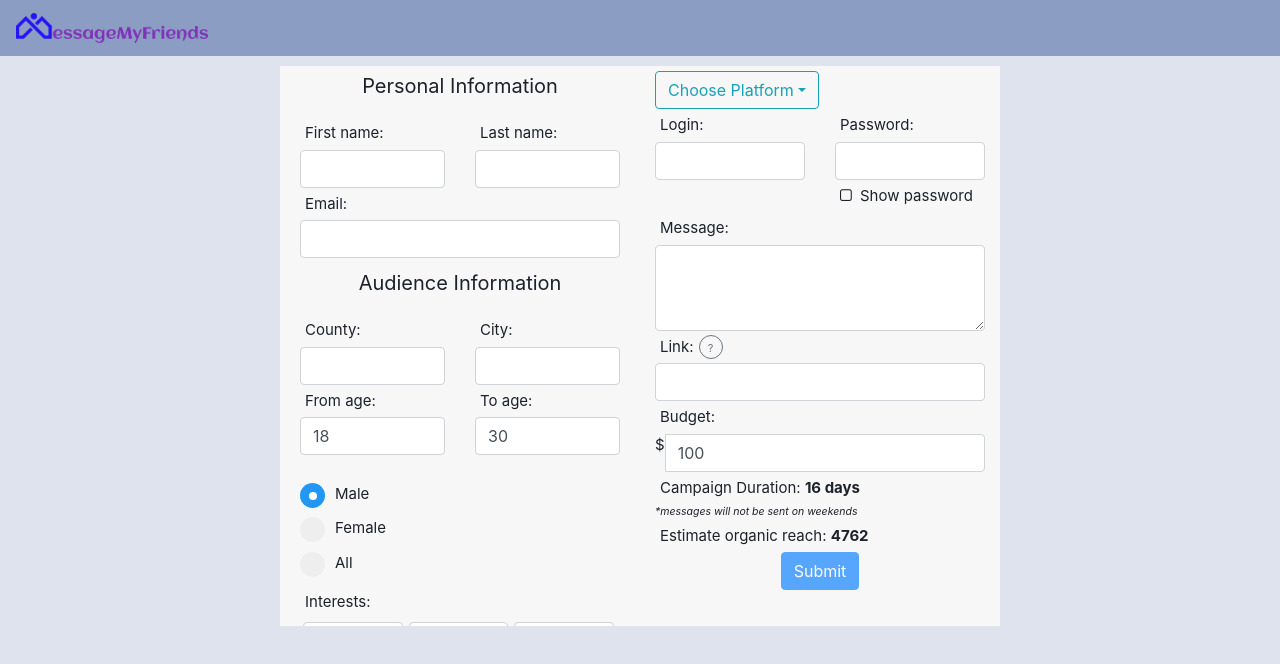
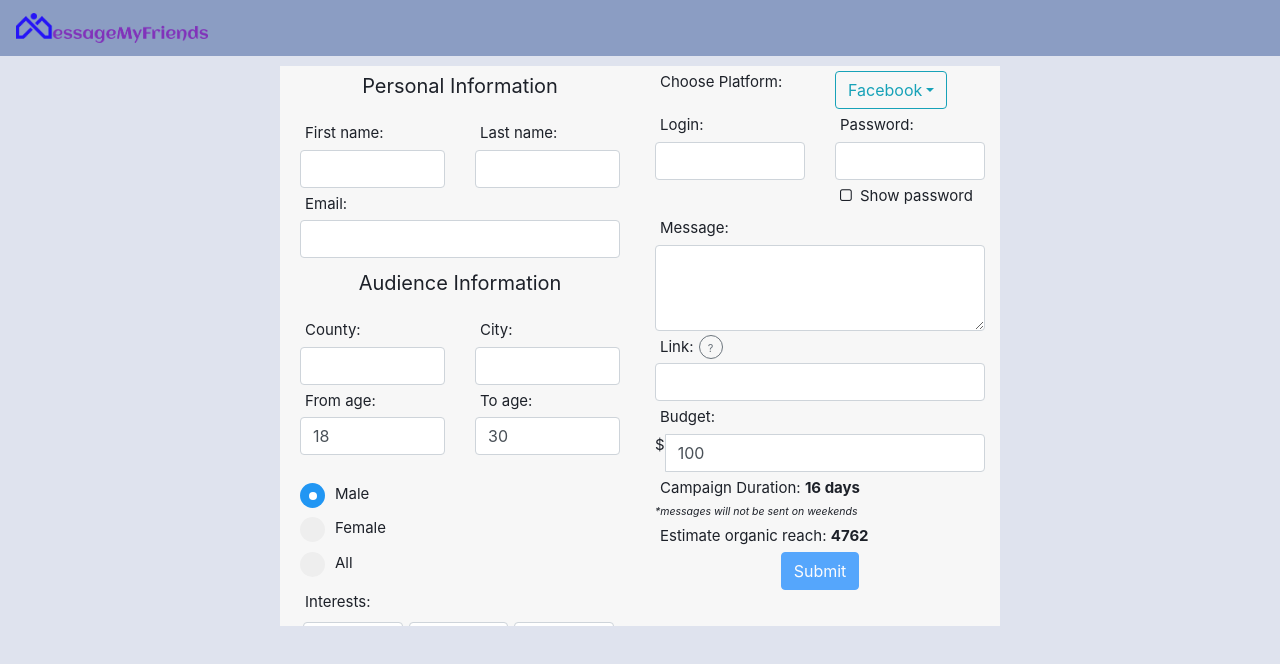
Before and after one commit to tha022/roots-message-ui, an Angular app: page / in a window 1280 px wide. Shown: the top 664 px of the page. Built offline with nearby package versions, Linux system fonts and the light colour scheme.

Commit message:
changed select ptatform

```diff
--- a/src/app/components/audience/audience.component.html
+++ b/src/app/components/audience/audience.component.html
@@ -118,10 +118,15 @@
 
       <!-- right side-->
     <div class="col-6" style=" display: inline-block; background-color:#f7f7f7">
+
       <div class="row">
+        <div class="col-lg-6 col-sm-12 col-xs-12">
+          <label  class="center-block"> Choose Platform: </label>
+        </div>
+
         <div class="col col-xs-12">
           <div ngbDropdown id="select-platform-block" class="d-inline-block dropdownPlatform">
-            <button class="btn btn-outline-info" id="dropdownBasic1" ngbDropdownToggle>Choose Platform</button>
+            <button class="btn btn-outline-info" id="dropdownBasic1" ngbDropdownToggle>{{selectedPlatform}}</button>
             <div ngbDropdownMenu aria-labelledby="dropdownBasic1">
               <button (click)="setPlatform($event)" class="dropdown-item">Facebook</button>
               <button (click)="setPlatform($event)" class="dropdown-item">Instagram</button>
--- a/src/app/components/audience/audience.component.ts
+++ b/src/app/components/audience/audience.component.ts
@@ -15,12 +15,16 @@ import {NgbModal} from "@ng-bootstrap/ng-bootstrap";
 })
 export class AudienceComponent implements OnInit {
 
+  audienceForm: FormGroup;
+  public  newAudience: Audience = new Audience('', '', '', '', '', '', '', '', '');
+  selectedPlatform = 'Facebook';
+
   setPlatform(event) {
     this.newAudience.platform = event.toElement.innerHTML;
+    this.selectedPlatform = event.toElement.innerHTML;
     console.log(event.toElement.innerHTML);
   }
-  audienceForm: FormGroup;
-  public  newAudience: Audience = new Audience('', '', '', '', '', '', '', '', '');
+
 
   constructor(
     private audienceService: AudienceService,
@@ -149,10 +153,10 @@ export class AudienceComponent implements OnInit {
     this.newAudience.organicReach = this.organicReach;
     // console.log(this.newAudience);
     this.audienceService.createAudience(this.newAudience).subscribe((newAudience) => {
+        this.modalService.open(content);
         this.newAudience = new Audience('', '', '', '', '', '', '', '', '')
       });
     // console.log(this.newAudience);
-    this.modalService.open(content);
 
     this.audienceForm.reset();
   }
```
